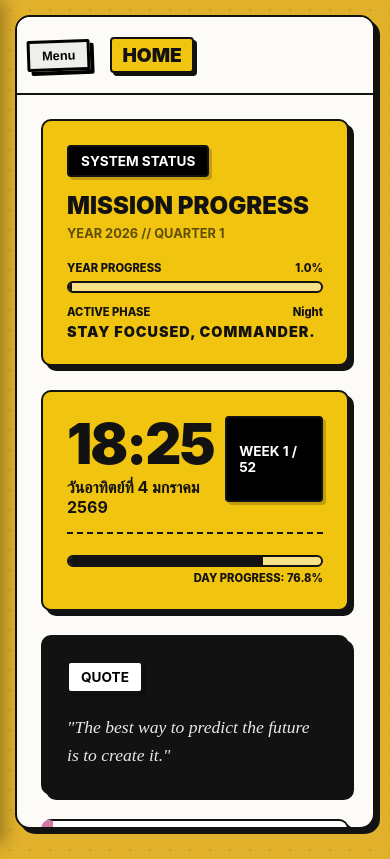
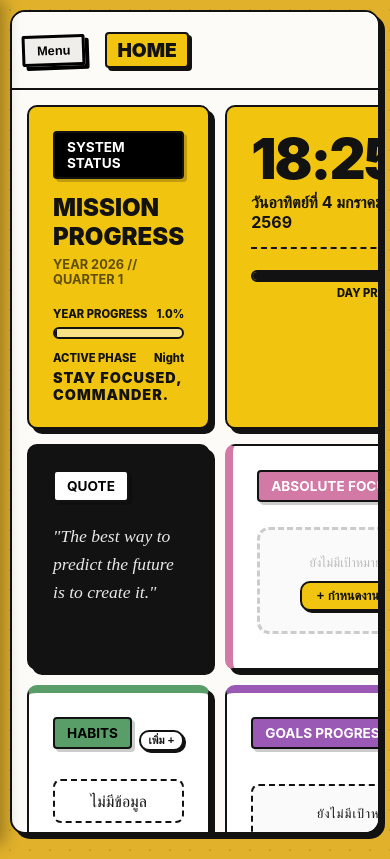
Before and after one commit to rafauu329-dev/Personal-Os, a plain HTML site: page index.html in a window 390 px wide. Drawn offline with Linux system fonts and the light colour scheme.

Commit message:
UI: fixresponsive

```diff
--- a/css/style.css
+++ b/css/style.css
@@ -1703,3 +1703,51 @@ textarea.jor-input {
     box-shadow: 3px 3px 0px var(--border-color);
     background: var(--bg-soft) !important;
 }
+
+/* =========================================
+   DASHBOARD RESPONSIVE (1073px - 1263px)
+   ========================================= */
+
+@media (max-width: 1280px) {
+    .dashboard-grid-v2 {
+        /* ปรับให้เหลือ 2 คอลัมน์หลักเพื่อให้ก้อนเหลืองด้านบนดูใหญ่เหมือนในภาพ */
+        grid-template-columns: 1fr 1fr !important;
+        gap: 15px !important;
+    }
+
+    /* บังคับให้ Mission Progress และ นาฬิกา อยู่แถวบนสุดคู่กัน */
+    .dashboard-grid-v2 > .paper-card:nth-child(1),
+    .dashboard-grid-v2 > .paper-card:nth-child(2) {
+        grid-column: span 1 !important;
+        min-height: 200px !important;
+    }
+
+    /* บังคับให้ Quote และ Absolute Focus อยู่แถวที่สอง */
+    .dashboard-grid-v2 > .paper-card:nth-child(3) {
+        grid-column: span 1 !important; /* Quote */
+    }
+
+    .dashboard-grid-v2 > .paper-card:nth-child(4) {
+        grid-column: span 1 !important; /* Absolute Focus บีบให้เท่ากับ Quote */
+        border-left-width: 8px !important; /* ลดความหนาเส้นชมพูลงนิดนึงให้ดูคลีน */
+    }
+
+    /* ปรับแต่งปุ่มและตัวอักษรข้างใน Absolute Focus ให้ Compact ตามภาพ */
+    .dashboard-grid-v2 > .paper-card:nth-child(4) .btn-action {
+        margin-top: 10px !important;
+        padding: 5px 15px !important;
+        font-size: 0.8rem !important;
+    }
+}
+
+/* ปรับระยะขอบหน้าจอสำหรับ iPad/Tablet */
+@media (max-width: 1024px) {
+    .main-content {
+        margin: 10px !important;
+        height: calc(100vh - 20px) !important;
+    }
+
+    #content-area {
+        padding: 15px !important;
+    }
+}
--- a/js/app.js
+++ b/js/app.js
@@ -387,7 +387,7 @@ const App = {
             </div>
         </div>
 
-        <div class="paper-card" style="grid-column: span 1.5; border:var(--border-std); border-left:12px solid var(--color-pink); box-shadow:var(--shadow-hard);">
+        <div class="paper-card" style="grid-column: span 2; border:var(--border-std); border-left:12px solid var(--color-pink); box-shadow:var(--shadow-hard);">
     <div class="section-tag" style="background:var(--color-pink); color:#fff; border:var(--border-std);">ABSOLUTE FOCUS</div>
     <div style="padding:10px 0; text-align:center;">
         ${
@@ -418,7 +418,7 @@ const App = {
     <div style="display:flex; justify-content:space-between; align-items:center; margin-bottom:15px;">
         <div class="section-tag" style="background:var(--color-purple); color:#fff; border:var(--border-std);">Goals Progress</div>
         <button class="btn-action" style="padding:2px 8px; font-size:0.7rem; border:var(--border-std); background:var(--bg-soft); color:var(--text-main); font-weight:800;" onclick="App.navigateTo('goals')">
-            แก้ไข / ดู
+            เพิ่ม +
         </button>
     </div>
     <div style="margin-top:5px;">
```
